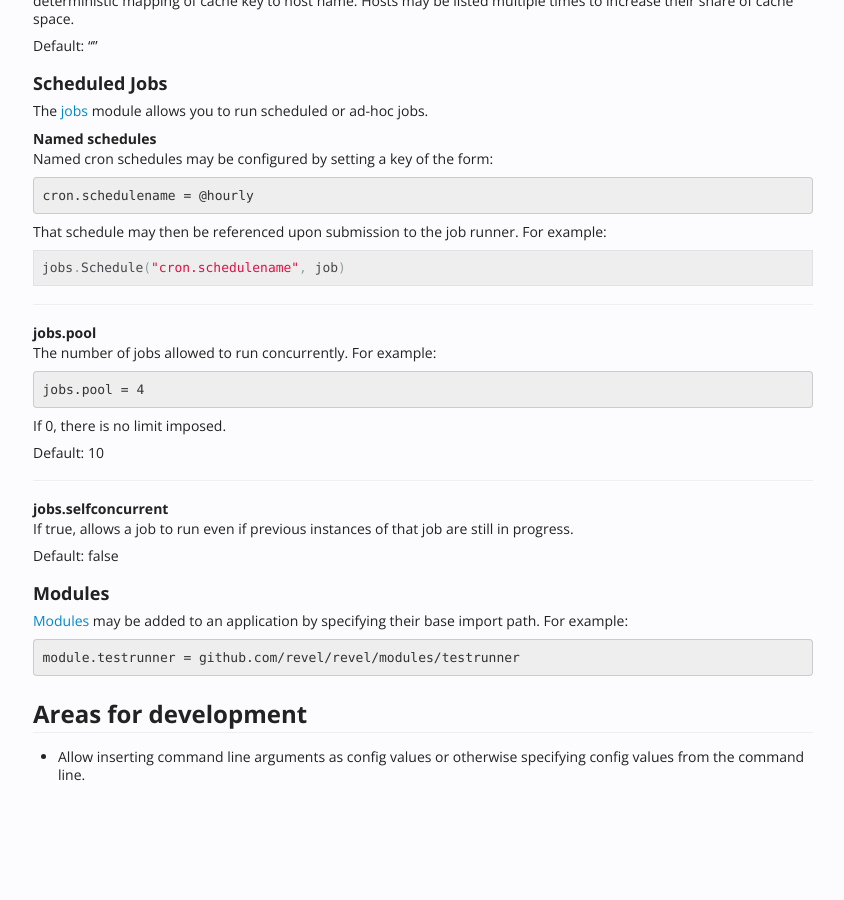
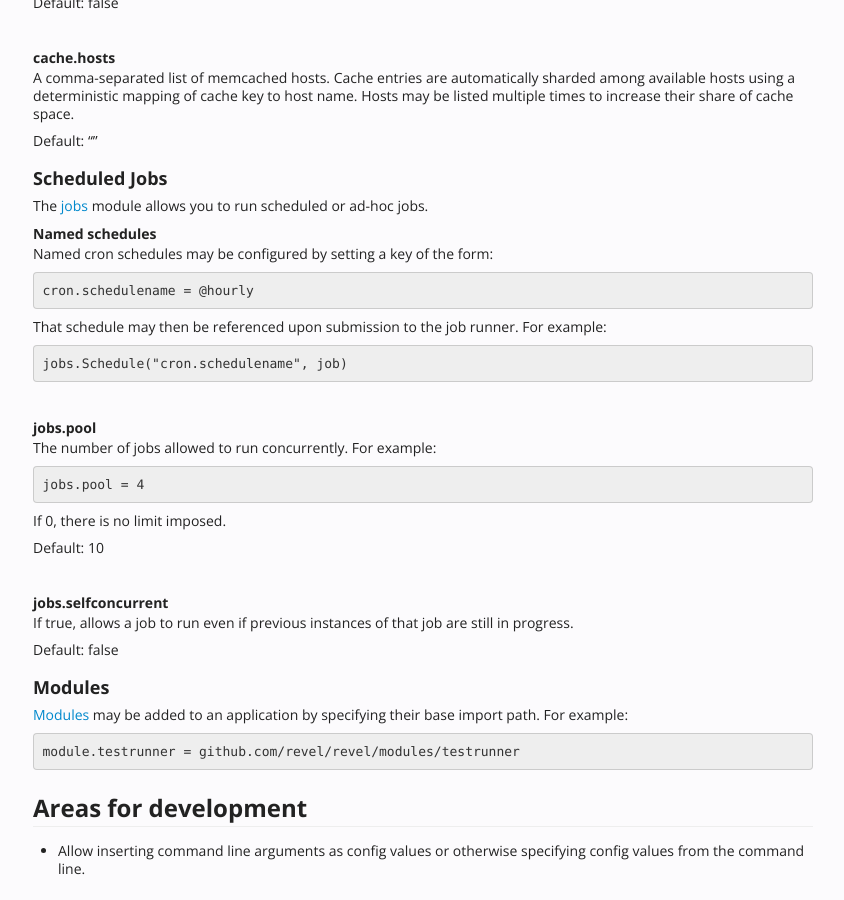
Before and after one commit to revel/revel.github.io, a Jekyll site: the page built from manual/appconf.md, in a window 1280 px wide and 900 px high, scrolled down 5146 px. Shown: the whole window, without its empty margins (297-1141 px from the left). Built offline with Jekyll 4.4.1, drawn with Linux system fonts in a browser that asks for light colours; before the commit the page ends 5984 px from its top, so only the background shows below that.

Commit message:
Fix some inconsistencies with kramdown syntax

```diff
--- a/manual/appconf.md
+++ b/manual/appconf.md
@@ -64,7 +64,8 @@ Example:
 
 Default: no value
 
-***
+<br>
+
 #### app.secret
 
 The secret key used for cryptographic operations
@@ -89,7 +90,8 @@ Example:
 
 	http.port = 9000
 
-***
+<br>
+
 #### http.addr
 
 The IP address on which to listen.
@@ -99,7 +101,8 @@ silently converted to `"localhost"`
 
 Default: ""
 
-***
+<br>
+
 #### harness.port
 
 Specifies the port for the application to listen on, when run by the harness.
@@ -112,7 +115,8 @@ when running in an environment that restricts socket access by the program.
 
 Default: 0
 
-***
+<br>
+
 #### http.ssl
 
 If true, Revel's web server will configure itself to accept SSL connections. This
@@ -120,11 +124,15 @@ requires an X509 certificate and a key file.
 
 Default: false
 
+<br>
+
 #### http.sslcert
 
 Specifies the path to an X509 certificate file.
 
 Default: ""
+
+<br>
 
 #### http.sslkey
 
@@ -143,7 +151,8 @@ before the entire template has been fully rendered.
 
 Default: false
 
-***
+<br>
+
 #### results.pretty
 
 Configures [`RenderXml`](../docs/godoc/controller.html#RenderXml) and
@@ -167,12 +176,13 @@ For example:
 
 Default: ""
 
-***
+<br>
+
 #### i18n.cookie
 
 Specifies the name of the cookie used to store the user's locale.
 
-Default: "%(cookie.prefix)_LANG" (see cookie.prefix)
+Default: "%(cookie.prefix)\_LANG" (see cookie.prefix)
 
 ### Watchers
 
@@ -186,14 +196,16 @@ configuration keys.  (This is appropriate for production deployments)
 
 Default: true
 
-***
+<br>
+
 #### watch.templates
 
 If true, Revel will watch your views for changes and reload them as necessary.
 
 Default: true
 
-***
+<br>
+
 #### watch.routes
 
 If true, Revel will watch your `routes` file for changes and reload as
@@ -201,7 +213,8 @@ necessary.
 
 Default: true
 
-***
+<br>
+
 #### watch.code
 
 If true, Revel will watch your Go code for changes and rebuild your application
@@ -215,10 +228,13 @@ Default: true
 ### Cookies
 
 Revel components use the following cookies by default:
+
 * REVEL_SESSION
 * REVEL_LANG
 * REVEL_FLASH
 * REVEL_ERRORS
+
+<br>
 
 #### cookie.prefix
 
@@ -230,6 +246,7 @@ For example,
 	cookie.prefix = MY
 
 would result in the following cookie names:
+
 * MY_SESSION
 * MY_LANG
 * MY_FLASH
@@ -262,15 +279,18 @@ Default: "\{\{ \}\}"
 #### format.date
 
 Specifies the default date format for the application.  Revel uses this in two places:
+
 * Binding dates to a `time.Time` (see [binding](binding.html))
 * Printing dates using the `date` template function (see [template funcs](templates.html))
 
 Default: "2006-01-02"
 
-***
+<br>
+
 #### format.datetime
 
 Specifies the default datetime format for the application.  Revel uses this in two places:
+
 * Binding dates to a `time.Time` (see [binding](binding.html))
 * Printing dates using the `datetime` template function (see [template funcs](templates.html))
 
@@ -284,7 +304,8 @@ Specifies the import path of the desired database/sql driver for the db module.
 
 Default: ""
 
-***
+<br>
+
 #### db.driver
 
 Specifies the name of the database/sql driver (used in
@@ -292,7 +313,8 @@ Specifies the name of the database/sql driver (used in
 
 Default: ""
 
-***
+<br>
+
 #### db.spec
 
 Specifies the data source name of your database/sql database (used in
@@ -317,6 +339,8 @@ TODO
 
 The [cache](cache.html) module is a simple interface to a heap or distributed cache.
 
+<br>
+
 #### cache.expires
 
 Sets the default duration before cache entries are expired from the cache.  It
@@ -329,7 +353,8 @@ It is specified as a duration string acceptable to
 
 Default: "1h" (1 hour)
 
-***
+<br>
+
 #### cache.memcached
 
 If true, the cache module uses [memcached](http://memcached.org) instead of the
@@ -337,7 +362,8 @@ in-memory cache.
 
 Default: false
 
-***
+<br>
+
 #### cache.hosts
 
 A comma-separated list of memcached hosts.  Cache entries are automatically
@@ -360,11 +386,10 @@ Named cron schedules may be configured by setting a key of the form:
 That schedule may then be referenced upon submission to the job runner. For
 example:
 
-<pre class="prettyprint lang-go">
-jobs.Schedule("cron.schedulename", job)
-</pre>
+	jobs.Schedule("cron.schedulename", job)
 
-***
+<br>
+
 #### jobs.pool
 
 The number of jobs allowed to run concurrently.  For example:
@@ -375,7 +400,8 @@ If 0, there is no limit imposed.
 
 Default: 10
 
-***
+<br>
+
 #### jobs.selfconcurrent
 
 If true, allows a job to run even if previous instances of that job are still in
```
Also changed, not shown: manual/binding.md (+7 -4 lines).
